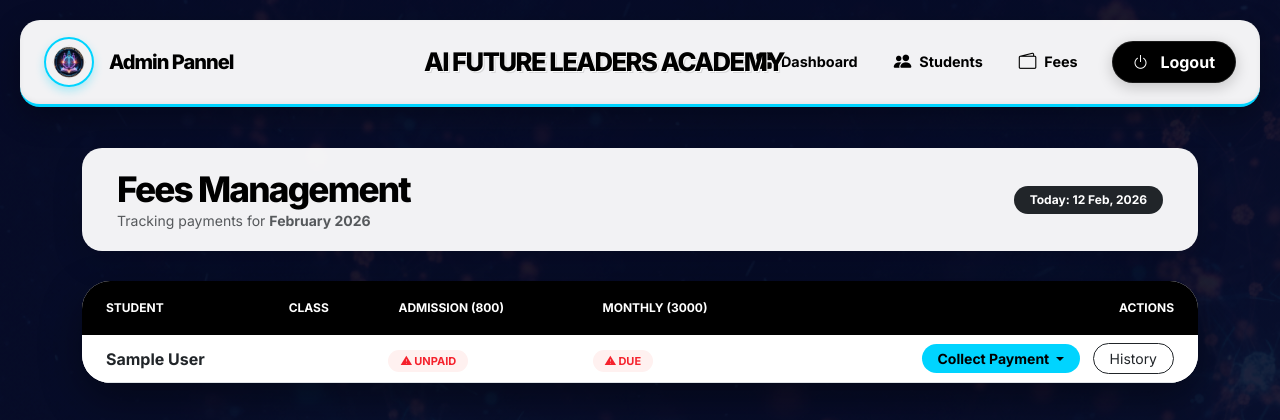
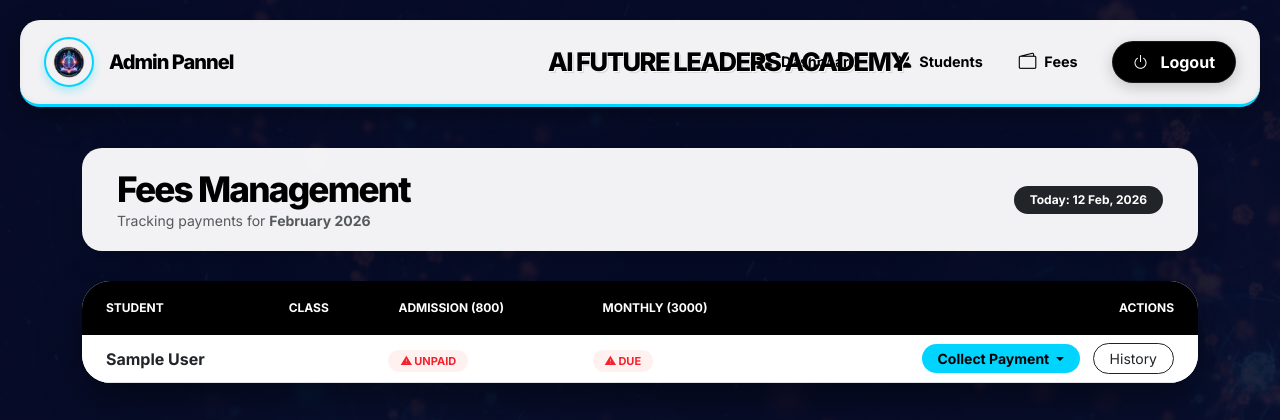
Before and after one commit to jawad50633-tech/student_system, a PHP site: page /admin/fees.php in a window 1280 px wide. Shown: the top 420 px of the page. Run offline with PHP 8.4, Linux system fonts and the light colour scheme; the visitor is signed in with stand-in values (Sample User, id 1); data comes from the database, SQL or seed files in the repository; data that the repository does not hold is empty.

Commit message:
Update header.php

```diff
--- a/includes/header.php
+++ b/includes/header.php
@@ -53,8 +53,7 @@
         /* Center Title: 3D & Stylish */
         .academy-center-title {
             position: absolute;
-            left: 50%;
-            /* Changed from -50% to -60% to nudge it slightly left */
+            left: 60%;
             transform: translateX(-60%);
             color: #000;
             font-weight: 800;
```
